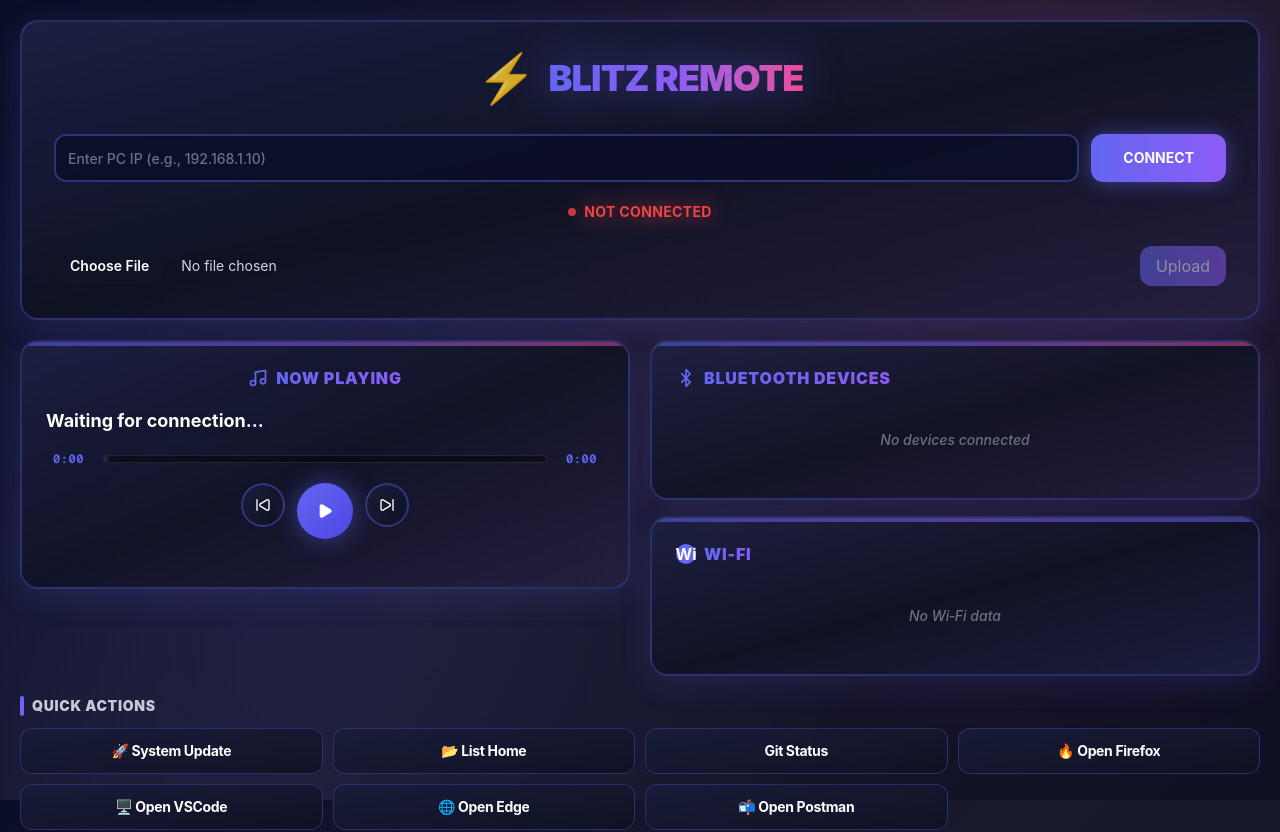
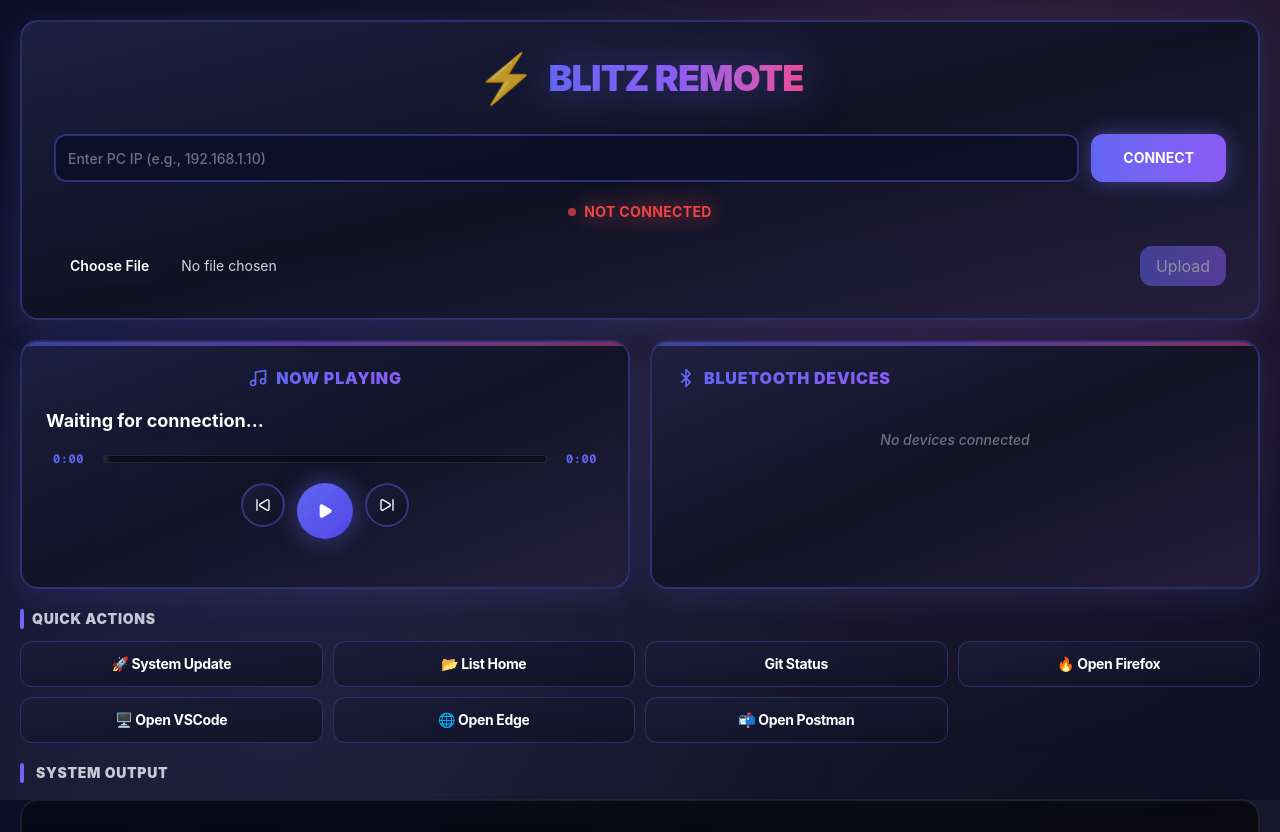
Before and after one commit to codershubinc/blitz-web, a Next.js app: page / in a window 1280 px wide. Shown: the top 832 px of the page. Built offline with nearby package versions, Linux system fonts and the light colour scheme.

Commit message:
style: enhance WiFiPanel layout and improve speed formatting

```diff
--- a/app/components/BlitzRemote.tsx
+++ b/app/components/BlitzRemote.tsx
@@ -4,7 +4,6 @@ import { useState } from 'react';
 import { ConnectionPanel } from '@/components/connection-panel';
 import { MusicPlayer } from '@/components/music-player';
 import { BluetoothPanel } from '@/components/bluetooth-panel';
-import { WiFiPanel } from '@/components/wifi-panel';
 import { RemoteControls } from '@/components/remote-controls';
 import { useWebSocket } from '@/hooks/use-websocket';
 
@@ -32,6 +31,15 @@ export default function BlitzRemote() {
         sendCommand,
     } = useWebSocket();
 
+    const formatSpeed = (mbps: number): string => {
+        if (mbps >= 1000) {
+            return `${(mbps / 1000).toFixed(1)} Gbps`;
+        } else if (mbps >= 1) {
+            return `${mbps.toFixed(1)} Mbps`;
+        } else {
+            return `${(mbps * 1024).toFixed(0)} Kbps`;
+        }
+    };
 
     const handleConnect = () => {
         connect(ipAddress);
@@ -39,6 +47,15 @@ export default function BlitzRemote() {
 
     return (
         <div className="w-full max-w-[95vw] sm:max-w-[500px] md:max-w-[900px] lg:max-w-[1200px] xl:max-w-[1400px] mx-auto my-3 sm:my-5 px-3 sm:px-5">
+            {wifiInfo?.connected && wifiInfo.downloadSpeed && wifiInfo.uploadSpeed && (
+                <div className="fixed top-4 right-4 bg-gradient-to-br from-[#1a1d3a]/90 to-[#0f1223]/90 backdrop-blur-xl border border-[#6366f1]/30 rounded-lg px-3 py-2 shadow-[0_4px_16px_rgba(99,102,241,0.3)] z-50">
+                    <div className="flex items-center gap-2 text-xs font-bold">
+                        <span className="text-[#6366f1]">↓{formatSpeed(wifiInfo.downloadSpeed)}</span>
+                        <span className="text-white/40">/</span>
+                        <span className="text-[#8b5cf6]">↑{formatSpeed(wifiInfo.uploadSpeed)}</span>
+                    </div>
+                </div>
+            )}
             <ConnectionPanel
                 ipAddress={ipAddress}
                 setIpAddress={setIpAddress}
@@ -64,10 +81,7 @@ export default function BlitzRemote() {
                         playerName={playerName}
                         onCommand={sendCommand}
                     />
-                    <div className="flex flex-col gap-4">
-                        <BluetoothPanel devices={bluetoothDevices} />
-                        <WiFiPanel info={wifiInfo} />
-                    </div>
+                    <BluetoothPanel devices={bluetoothDevices} />
                 </div>
 
                 <RemoteControls output={output} onCommand={sendCommand} />
--- a/components/wifi-panel.tsx
+++ b/components/wifi-panel.tsx
@@ -19,44 +19,38 @@ function formatSpeed(mbps: number): string {
 
 export function WiFiPanel({ info }: WiFiPanelProps) {
     return (
-        <Card className="relative p-6 bg-gradient-to-br from-[#1a1d3a]/80 via-[#0f1223]/80 to-[#1a1d3a]/80 border-2 border-[#6366f1]/30 backdrop-blur-xl shadow-[0_8px_32px_rgba(99,102,241,0.15)] overflow-hidden h-full">
+        <Card className="relative p-4 bg-gradient-to-br from-[#1a1d3a]/80 via-[#0f1223]/80 to-[#1a1d3a]/80 border-2 border-[#6366f1]/30 backdrop-blur-xl shadow-[0_8px_32px_rgba(99,102,241,0.15)] overflow-hidden h-max">
             <div className="absolute inset-0 bg-gradient-to-br from-[#6366f1]/5 via-transparent to-[#6366f1]/5 pointer-events-none" />
             <div className="absolute top-0 left-0 w-full h-1 bg-gradient-to-r from-[#6366f1] via-[#8b5cf6] to-[#6366f1] opacity-50" />
             <div className="relative z-10">
-                <div className="flex items-center gap-2 mb-4">
-                    <div className="w-5 h-5 rounded-full bg-[#6366f1] flex items-center justify-center text-white font-bold">Wi</div>
-                    <h3 className="text-base font-black tracking-wider bg-gradient-to-r from-[#6366f1] to-[#8b5cf6] bg-clip-text text-transparent uppercase">
-                        Wi-Fi
+                <div className="flex items-center gap-2 mb-3">
+                    <div className="w-4 h-4 rounded-full bg-[#6366f1] flex items-center justify-center text-white text-[10px] font-bold">Wi</div>
+                    <h3 className="text-sm font-black tracking-wider bg-gradient-to-r from-[#6366f1] to-[#8b5cf6] bg-clip-text text-transparent uppercase">
+                        WiFi
                     </h3>
                 </div>
 
-                {!info ? (
-                    <p className="text-gray-500 text-center py-6 italic text-sm font-medium">No Wi‑Fi data</p>
+                {!info || !info.connected ? (
+                    <p className="text-gray-500 text-center py-2 italic text-xs font-medium">Not Connected</p>
                 ) : (
-                    <div className="flex flex-col gap-3">
-                        <div className="flex items-center justify-between">
-                            <div>
-                                <div className="text-white font-bold">{info.ssid || 'Unknown'}</div>
-                                <div className="text-xs text-gray-300">{info.security} • {info.frequency}</div>
-                            </div>
-                            <div className={`text-xs font-black ${info.connected ? 'text-[#10b981]' : 'text-[#ef4444]'}`}>
-                                {info.connected ? 'Connected' : 'Disconnected'}
-                            </div>
+                    <div className="flex flex-col gap-2 text-xs">
+                        <div className="flex justify-between items-center">
+                            <span className="text-white/60 font-medium">Network</span>
+                            <span className="text-white font-bold">{info.ssid}</span>
                         </div>
 
-                        <div className="flex items-center gap-3">
-                            <div className="flex-1">
-                                <div className="h-2 bg-black/40 rounded-full overflow-hidden border border-white/10">
-                                    <div className="h-full bg-gradient-to-r from-[#6366f1] to-[#4f46e5] rounded-full" style={{ width: `${info.signalStrength}%` }} />
-                                </div>
-                                <div className="text-xs text-gray-300 mt-1">Signal: {info.signalStrength}%</div>
-                            </div>
-                            <div className="text-sm font-mono text-white">{formatSpeed(info.linkSpeed)}</div>
+                        <div className="flex justify-between items-center">
+                            <span className="text-white/60 font-medium">IP</span>
+                            <span className="text-white font-mono">{info.ipAddress}</span>
                         </div>
 
-                        <div className="flex items-center justify-between text-xs text-gray-300">
-                            <div>IP: <span className="text-white font-mono">{info.ipAddress || '—'}</span></div>
-                            <div>DL <span className="text-white font-mono">{formatSpeed(info.downloadSpeed)}</span> / UL <span className="text-white font-mono">{formatSpeed(info.uploadSpeed)}</span></div>
+                        <div className="flex justify-between items-center">
+                            <span className="text-white/60 font-medium">Speed</span>
+                            <span className="text-white font-bold">
+                                <span className="text-[#6366f1]">{info.downloadSpeed ? formatSpeed(info.downloadSpeed) : 'N/A'}</span>
+                                <span className="text-white/40 mx-1">/</span>
+                                <span className="text-[#8b5cf6]">{info.uploadSpeed ? formatSpeed(info.uploadSpeed) : 'N/A'}</span>
+                            </span>
                         </div>
                     </div>
                 )}
```
